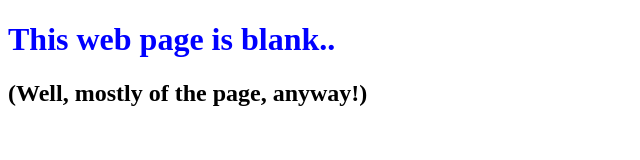
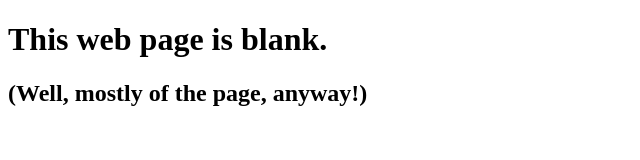
Before and after one commit to eorengo/0main_openSAP_repo, a plain HTML site: page index.html in a window 1280 px wide. Shown: the whole page, without its empty margins (0-640 px from the left). Drawn offline with Linux system fonts and the light colour scheme.

Commit message:
Revert "added blue color to first header"
This reverts commit 03472959570af0c1b9e130a7d61008be305a78ce.

```diff
--- a/index.html
+++ b/index.html
@@ -5,7 +5,7 @@
 		<title>A Page of Quotations</title>
 	</head>
 	<body>
-		<h1 style="color: blue">This web page is blank..</h1>
+		<h1>This web page is blank.</h1>
 		<h2>(Well, mostly of the page, anyway!)</h2>
 	</body>
 </html>
```
